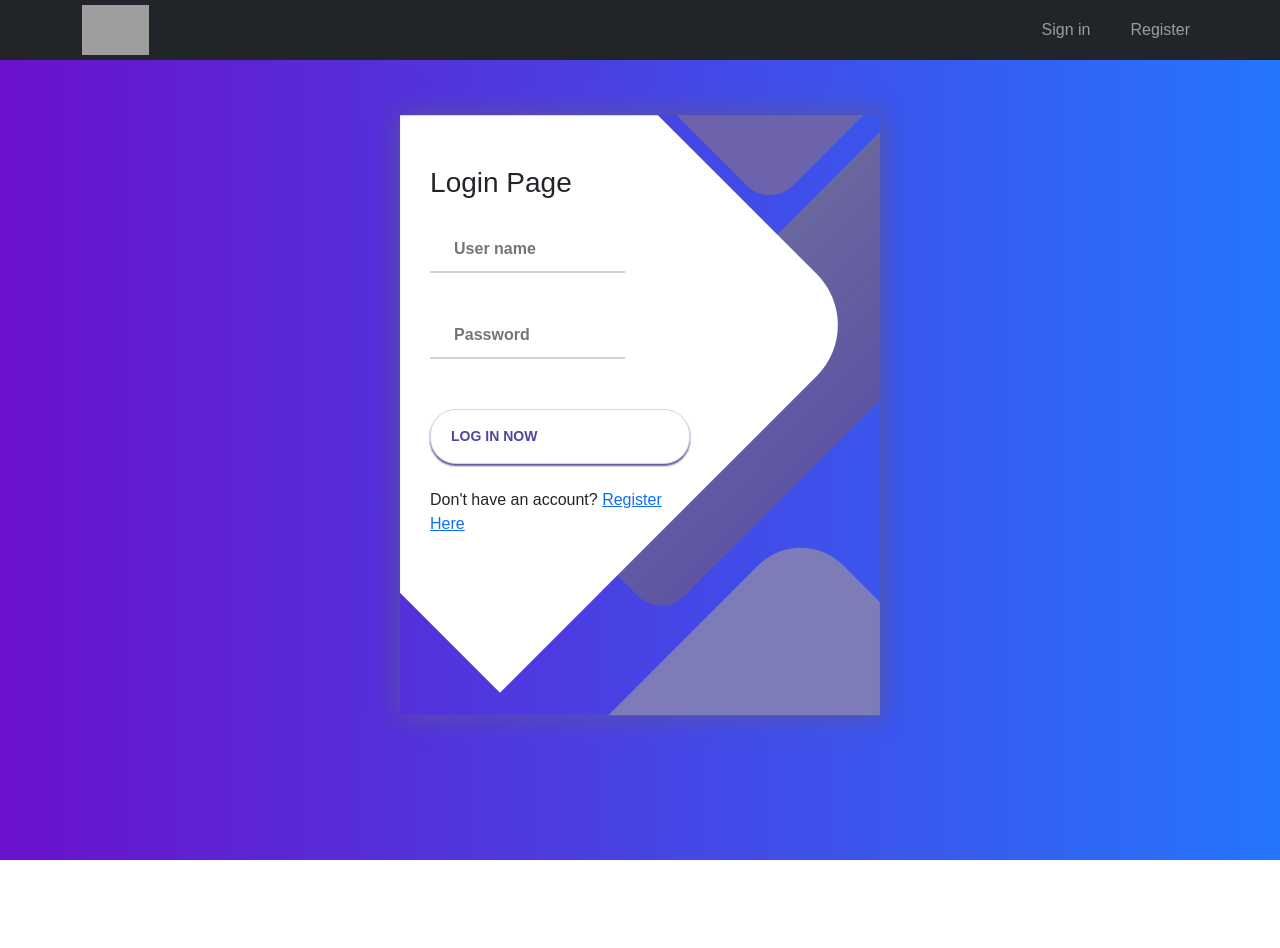
After one commit to Harshtroo/tms, a Django app: page /login_page/ in a window 1280 px wide. The commit adds this page. Run offline with Django 3.2, Linux system fonts and the light colour scheme; some libraries are stand-ins or nearby versions; grey boxes are pictures that could not be loaded.

Commit message:
done login UI

```diff
--- a/tms/clickup/urls.py
+++ b/tms/clickup/urls.py
@@ -3,7 +3,8 @@ from clickup import views
 
 urlpatterns = [
     path("", views.get_home_page, name="home"),
-    path("get_register/",views.get_register_page,name="get_register"),
+    path("get_register/", views.get_register_page, name="get_register"),
+    path("login_page/", views.get_login_page, name="login_page"),
     path("register/", views.SingUpView.as_view(), name="register"),
     path("login/", views.LoginView.as_view(), name="login"),
     path("create_project/", views.ProjectCreateView.as_view(), name="create_project"),
--- a/tms/clickup/views.py
+++ b/tms/clickup/views.py
@@ -19,6 +19,10 @@ def get_register_page(request):
     return render(request, "register.html", {"group": group})
 
 
+def get_login_page(request):
+    return render(request, "login.html")
+
+
 class SingUpView(CreateAPIView):
     serializer_class = RegistrationSerializer
     permission_classes = [AllowAny]
@@ -27,7 +31,8 @@ class SingUpView(CreateAPIView):
         serializer = self.get_serializer(data=request.data)
         serializer.is_valid(raise_exception=True)
         self.perform_create(serializer)
-        return JsonResponse({"data": serializer.data, "status": "success"}, status=status.HTTP_201_CREATED)
+        return JsonResponse({"data": serializer.data, "status": "success", "success_message": "Register successfully"},
+                            status=status.HTTP_201_CREATED)
 
 
 class LoginView(ObtainAuthToken):
@@ -36,9 +41,10 @@ class LoginView(ObtainAuthToken):
         serializer.is_valid(raise_exception=True)
         user = serializer.validated_data
         token, created = Token.objects.get_or_create(user=user)
-        return JsonResponse({'token': token.key,
+        return JsonResponse({"token": token.key,
+                             "status": "success",
                              "user": user.username,
-                             "message": "Successfully logged in."}, status=status.HTTP_200_OK)
+                             "success_message": "Successfully logged in."}, status=status.HTTP_200_OK)
 
 
 class ProjectCreateView(ListCreateAPIView):
--- /dev/null
+++ b/tms/static/css/login.css
@@ -0,0 +1,179 @@
+.gradient-custom {
+background: #6a11cb;
+background: -webkit-linear-gradient(to right, rgba(106, 17, 203, 1), rgba(37, 117, 252, 1));
+background: linear-gradient(to right, rgba(106, 17, 203, 1), rgba(37, 117, 252, 1))
+}
+
+* {
+	box-sizing: border-box;
+	margin: 0;
+	padding: 0;
+	font-family: Raleway, sans-serif;
+}
+
+
+.container {
+	display: flex;
+	align-items: center;
+	justify-content: center;
+	min-height: 100vh;
+}
+
+.screen {
+    margin-bottom:8%;
+	position: relative;
+	height: 600px;
+	width:43%;
+	box-shadow: 0px 0px 24px #5C5696;
+}
+
+.screen__content {
+	z-index: 1;
+	position: relative;
+	margin-top:-22%;
+}
+
+.screen__background {
+	position: absolute;
+	top: 0;
+	left: 0;
+	right: 0;
+	bottom: 0;
+	z-index: 0;
+	-webkit-clip-path: inset(0 0 0 0);
+	clip-path: inset(0 0 0 0);
+}
+
+.screen__background__shape {
+	transform: rotate(45deg);
+	position: absolute;
+}
+
+.screen__background__shape1 {
+	height: 520px;
+	width: 520px;
+	background: #FFF;
+	top: -50px;
+	right: 120px;
+	border-radius: 0 72px 0 0;
+}
+
+.screen__background__shape2 {
+	height: 220px;
+	width: 220px;
+	background: #6C63AC;
+	top: -172px;
+	right: 0;
+	border-radius: 32px;
+}
+
+.screen__background__shape3 {
+	height: 540px;
+	width: 190px;
+	background: linear-gradient(270deg, #5D54A4, #6A679E);
+	top: -24px;
+	right: 0;
+	border-radius: 32px;
+}
+
+.screen__background__shape4 {
+	height: 400px;
+	width: 200px;
+	background: #7E7BB9;
+	top: 420px;
+	right: 50px;
+	border-radius: 60px;
+}
+
+.login {
+	width: 320px;
+	padding: 30px;
+	padding-top: 156px;
+}
+
+.login__field {
+	padding: 20px 0px;
+	position: relative;
+}
+
+.login__icon {
+	position: absolute;
+	top: 30px;
+	color: #7875B5;
+}
+
+.login__input {
+	border: none;
+	border-bottom: 2px solid #D1D1D4;
+	background: none;
+	padding: 10px;
+	padding-left: 24px;
+	font-weight: 700;
+	width: 75%;
+	transition: .2s;
+}
+
+.login__input:active,
+.login__input:focus,
+.login__input:hover {
+	outline: none;
+	border-bottom-color: #6A679E;
+}
+
+.login__submit {
+	background: #fff;
+	font-size: 14px;
+	margin-top: 30px;
+	padding: 16px 20px;
+	border-radius: 26px;
+	border: 1px solid #D4D3E8;
+	text-transform: uppercase;
+	font-weight: 700;
+	display: flex;
+	align-items: center;
+	width: 100%;
+	color: #4C489D;
+	box-shadow: 0px 2px 2px #5C5696;
+	cursor: pointer;
+	transition: .2s;
+}
+
+.login__submit:active,
+.login__submit:focus,
+.login__submit:hover {
+	border-color: #6A679E;
+	outline: none;
+}
+
+.button__icon {
+	font-size: 24px;
+	margin-left: auto;
+	color: #7875B5;
+}
+
+.social-login {
+	position: absolute;
+	height: 140px;
+	width: 160px;
+	text-align: center;
+	bottom: 0px;
+	right: 0px;
+	color: #fff;
+}
+
+.social-icons {
+	display: flex;
+	align-items: center;
+	justify-content: center;
+}
+
+.social-login__icon {
+	padding: 20px 10px;
+	color: #fff;
+	text-decoration: none;
+	text-shadow: 0px 0px 8px #7875B5;
+}
+
+.social-login__icon:hover {
+	transform: scale(1.5);
+}
--- a/tms/static/js/base.js
+++ b/tms/static/js/base.js
@@ -1,19 +1,29 @@
 
-function postAjaxCall(url, csrfToken, resultData,  callback) {
+function postAjaxCall(url, csrfToken, resultData,redirectURL) {
   $.ajax({
     url: url,
     method: "POST",
     headers: { 'X-CSRFToken': csrfToken },
     data: resultData,
-    success: callback,
+    success: function(response){
+            callback(response, redirectURL)},
     error: function(reason, xhr) {
           console.log("error in processing your request", reason.responseText);
     }
   });
 }
 
+var callback = function (response,redirectURL){
+    if (response.status == "success") {
+                            document.location.href = redirectURL
+                            showMessage(response.success_message, "green");
+                        } else {
+                            showMessage("Error: " + response.errors, "red");
+                        }
+}
 
 var showMessage = function (message, color) {
+
         var messageElement = $("<div>").text(message).css("color", color);
         $("#message-container").html(messageElement);
         setTimeout(function () {
--- /dev/null
+++ b/tms/static/js/login.js
@@ -0,0 +1,11 @@
+
+var loginURL = "/login/"
+var homeURL = "http://127.0.0.1:8000/"
+$("#login").on("submit",function(event){
+     event.preventDefault()
+     var csrfToken = $('input[name="csrfmiddlewaretoken"]').val()
+     var resultData = {"username":$("#username").val(),
+                        "password":$("#password").val()}
+     var redirectURL = homeURL
+     postAjaxCall(loginURL, csrfToken, resultData, redirectURL)
+})
--- a/tms/templates/base.html
+++ b/tms/templates/base.html
@@ -15,7 +15,7 @@
 <nav class="navbar navbar-expand-lg navbar-dark bg-dark px-0 py-3">
     <div class="container-xl">
 
-        <a class="navbar-brand" href="#">
+        <a class="navbar-brand" href="{% url 'home' %}">
             <img src="https://cdn-icons-png.flaticon.com/128/599/599928.png" class="h-8 icon" alt="...">
         </a>
 
@@ -29,7 +29,7 @@
             <div class="navbar-nav mx-lg-auto"></div>
 
             <div class="navbar-nav ms-lg-4">
-                <a class="nav-item nav-link" href="#">Sign in</a>
+                <a class="nav-item nav-link" href="{% url 'login_page' %}">Sign in</a>
             </div>
 
             <div class="navbar-nav ms-lg-4">
--- /dev/null
+++ b/tms/templates/login.html
@@ -0,0 +1,44 @@
+{% extends 'base.html' %}
+{% load static %}
+
+{% block content %}
+<link rel="stylesheet" type="text/css" href="{% static 'css/login.css' %}"/>
+<div id="message-container"></div>
+
+<section class="vh-100 gradient-custom">
+    <div class="container">
+        <div class="screen">
+            <div class="screen__content">
+                <form class="login" id="login" method="POST">
+                    {% csrf_token %}
+                    <h3>Login Page</h3>
+                    <div class="login__field">
+                        <i class="login__icon fas fa-user"></i>
+                        <input type="text" class="login__input" id="username" placeholder="User name">
+                    </div>
+                    <div class="login__field">
+                        <i class="login__icon fas fa-lock"></i>
+                        <input type="password" class="login__input" id="password" placeholder="Password">
+                    </div>
+                    <button class="button login__submit mb-4">
+                        <span class="button__text">Log In Now</span>
+                        <i class="button__icon fas fa-chevron-right"></i>
+                    </button>
+                    <div class="row">
+						<p>Don't have an account? <a href="{% url 'get_register' %}">Register Here</a></p>
+					</div>
+                </form>
+            </div>
+
+            <div class="screen__background">
+                <span class="screen__background__shape screen__background__shape4"></span>
+                <span class="screen__background__shape screen__background__shape3"></span>
+                <span class="screen__background__shape screen__background__shape2"></span>
+                <span class="screen__background__shape screen__background__shape1"></span>
+            </div>
+        </div>
+    </div>
+</section>
+<script src="{% static 'js/base.js' %}"></script>
+<script src="{% static 'js/login.js' %}"></script>
+{% endblock %}
--- a/tms/templates/register.html
+++ b/tms/templates/register.html
@@ -57,7 +57,7 @@
 
                                 <button class="btn btn-outline-light btn-lg px-5 mt-4" type="submit">Submit</button>
 
-                                <p class="text-center text-muted mt-5 mb-0">Have already an account? <a href="#!"
+                                <p class="text-center text-muted mt-5 mb-0">Have already an account? <a href="{% url 'login_page' %}"
                                                                                                         class="fw-bold text-body"><u>
                                     <mark class="blue">Login here</mark>
                                 </u></a></p>
```
Also changed, not shown: tms/static/js/register.js (+2 -9 lines).
